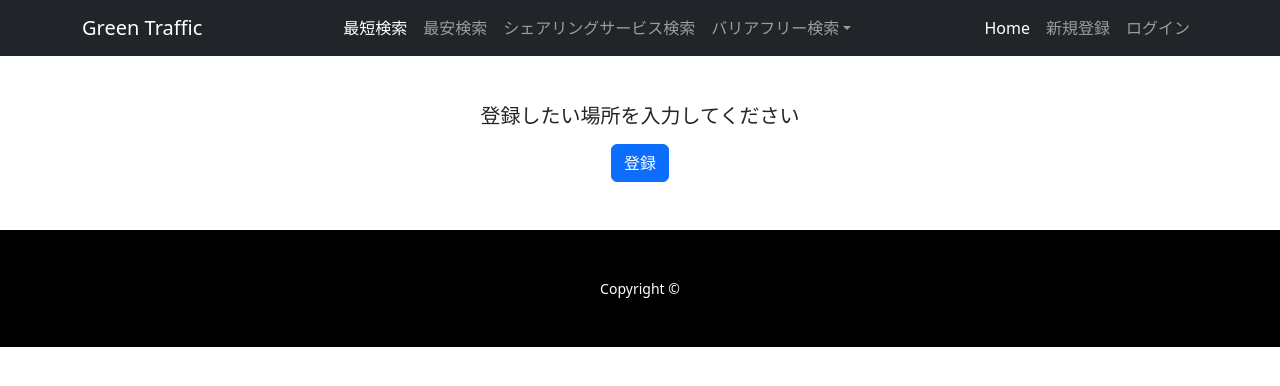
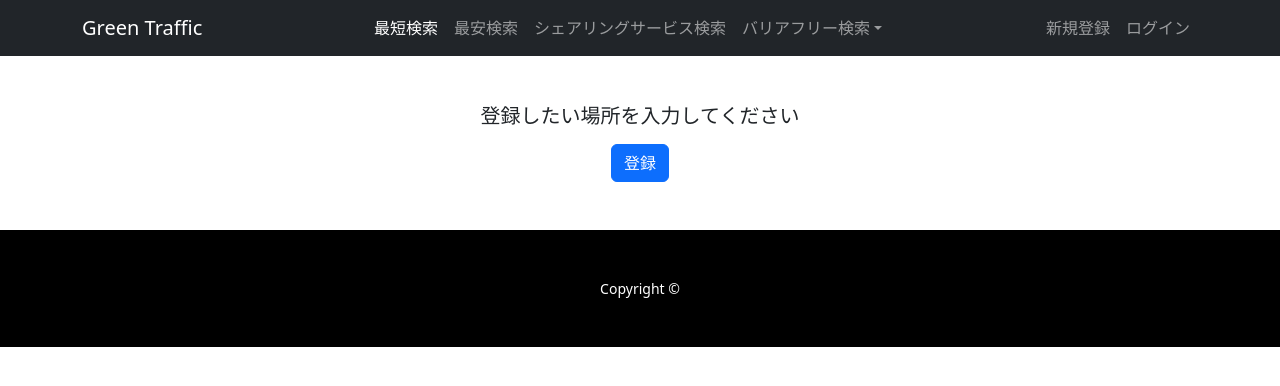
Before and after one commit to AokiJunsei/gt, a Django app: page /gt/map_register/ in a window 1280 px wide. Shown: the top 386 px of the page. Run offline with Django 4.2, Linux system fonts and the light colour scheme; some libraries are stand-ins or nearby versions.

Commit message:
del : HOME

```diff
--- a/greentraffic/gt/templates/gt/base.html
+++ b/greentraffic/gt/templates/gt/base.html
@@ -44,7 +44,7 @@
               </ul>
 
               <ul class="navbar-nav ms-auto mb-2 mb-lg-0">
-                <li class="nav-item"><a class="nav-link active" aria-current="page" href="#">Home</a></li>
+                {% comment %} <li class="nav-item"><a class="nav-link active" aria-current="page" href="#">Home</a></li> {% endcomment %}
                 {% if user.is_authenticated %}
                 <li class="nav-item"><a class="nav-link" href="{% url 'gt:logout' %}">ログアウト</a></li>
                 <li class="nav-item"><a class="nav-link" href="{% url 'gt:account_history' %}">履歴一覧</a></li>
```
